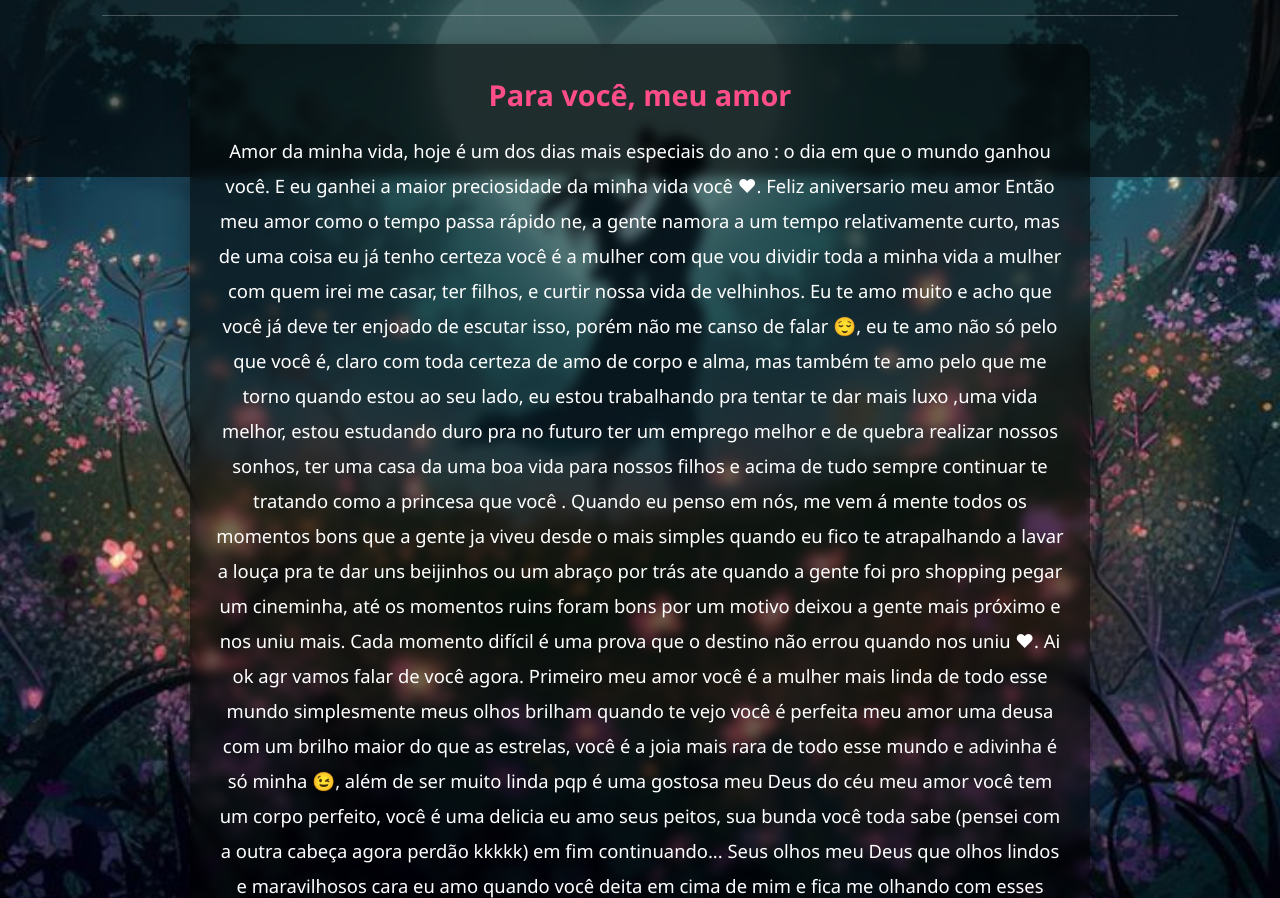
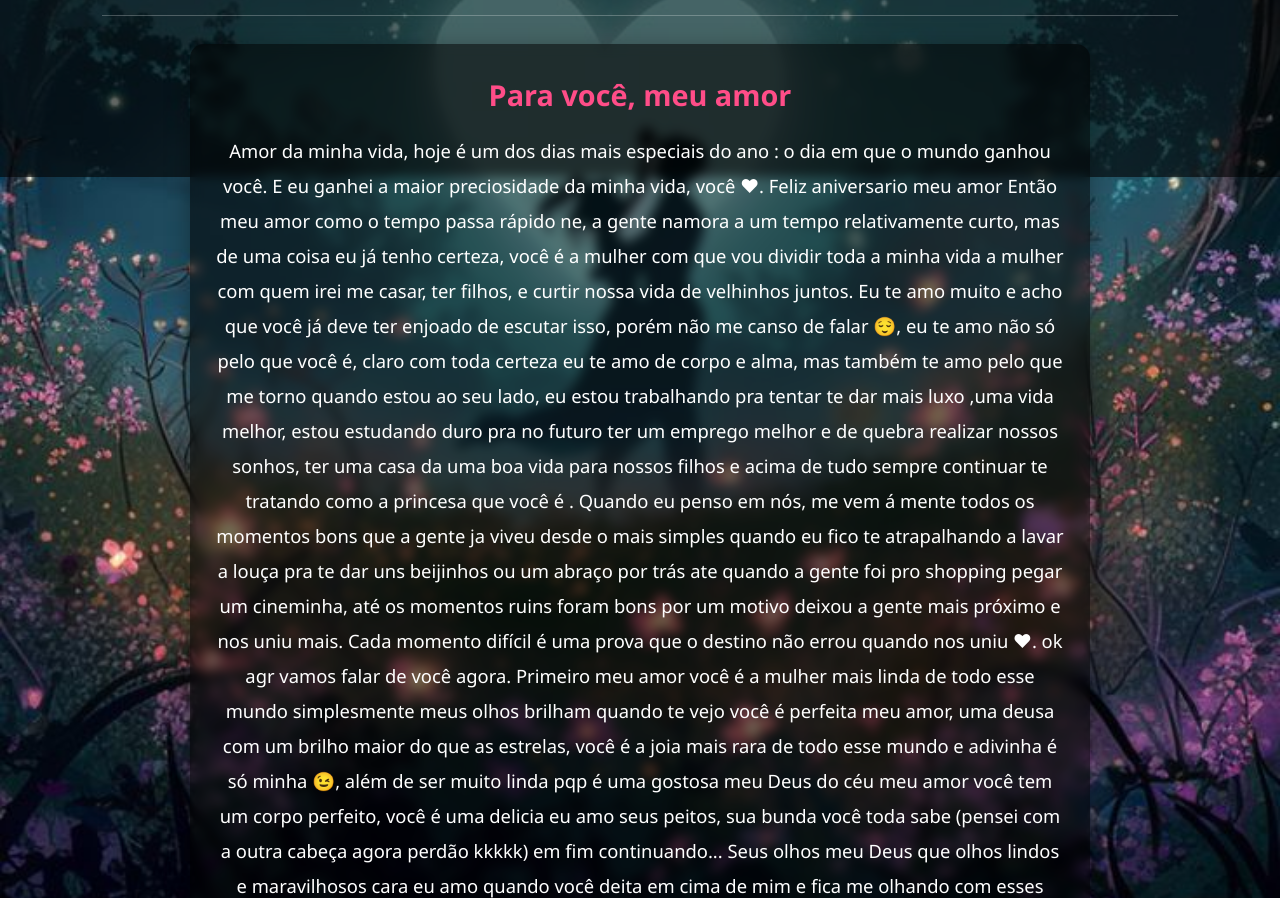
Before and after one commit to gustavo-css/l0v3r2m9, a plain HTML site: page index.html in a window 1280 px wide. Shown: the part 623-1521 px from the top of the page. Drawn offline with Linux system fonts and the light colour scheme.

Commit message:
Add files via upload

```diff
--- a/index.html
+++ b/index.html
@@ -61,12 +61,12 @@
       <h2 class="mensagem__titulo">Para você, meu amor</h2>
       <div class="mensagem__conteudo">
         <p>
-          Amor da minha vida, hoje é um dos dias mais especiais do ano : o dia em que o mundo ganhou você. E eu ganhei a maior preciosidade da minha vida você ❤. Feliz aniversario meu amor
-Então meu amor como o tempo passa rápido ne, a gente namora a um tempo relativamente curto, mas de uma coisa eu já tenho certeza você é a mulher com que vou dividir toda a minha vida a mulher com quem irei me casar, ter filhos, e curtir nossa vida de velhinhos. Eu te amo muito e acho que você já deve ter enjoado de escutar isso, porém não me canso de falar 😌, eu te amo não só pelo que você é, claro com toda certeza de amo de corpo e alma, mas também te amo pelo que me torno quando estou ao seu lado, eu estou trabalhando pra tentar te dar mais luxo ,uma vida melhor, estou estudando duro pra no futuro ter um emprego melhor e de quebra realizar nossos sonhos, ter uma casa da uma boa vida para nossos filhos e acima de tudo sempre continuar te tratando como a princesa que você . Quando eu penso em nós, me vem á mente todos os momentos bons que a gente ja viveu desde o mais simples quando eu fico te atrapalhando a lavar a louça pra te dar uns beijinhos ou um abraço por trás ate quando a gente foi pro shopping pegar um cineminha, até os momentos ruins foram bons por um motivo deixou a gente mais próximo e nos uniu mais. Cada momento difícil é uma prova que o destino não errou quando nos uniu ❤.
-Ai ok agr vamos falar de você agora. Primeiro meu amor você é a mulher mais linda de todo esse mundo simplesmente meus olhos brilham quando te vejo você é perfeita meu amor uma deusa com um brilho maior do que as estrelas, você é a joia mais rara de todo esse mundo e adivinha é só minha 😉, além de ser muito linda pqp é uma gostosa meu Deus do céu meu amor você tem um corpo perfeito, você é uma delicia eu amo seus peitos, sua bunda você toda sabe (pensei com a outra cabeça agora perdão kkkkk) em fim continuando... Seus olhos meu Deus que olhos lindos e maravilhosos cara eu amo quando você deita em cima de mim e fica me olhando com esses olhos lindos que você tem. Seu sorriso amor quando você sorri para mim meu Deus meu coração transborda de alegria seu sorriso é lindo e é o motivo da minha felicidade também. ate zangada é linda 😁❤.
-Muito obrigado por sempre estar aqui comigo meu amor, até nos dias mais difíceis, você é meu porto seguro você me faz bem e eu quero ser sempre o seu também, obrigado por acreditar em mim ate quando eu mesmo duvidei e por me amar do jeito que eu sou. eu eternamente grato por namorar com você e mais na frente por estar casado com você  e mais na frente ainda por envelhecer ao seu lado, vou ter alguém pra me tirar dessa solidão que tinha antes de conhecer que agora não tenho mais pois tenho você(se fosse por mim eu não desgrudava de você, mas a vida vem com uma tal de responsabilidade ne kkkk) muito obrigado por tudo meu amor eu te amo e vou sempre cuidar de você, você será sempre minha princesa, lindona 🙃(to chorando já (to com saudades 😭 ))
+          Amor da minha vida, hoje é um dos dias mais especiais do ano : o dia em que o mundo ganhou você. E eu ganhei a maior preciosidade da minha vida, você ❤. Feliz aniversario meu amor
+Então meu amor como o tempo passa rápido ne, a gente namora a um tempo relativamente curto, mas de uma coisa eu já tenho certeza, você é a mulher com que vou dividir toda a minha vida a mulher com quem irei me casar, ter filhos, e curtir nossa vida de velhinhos juntos. Eu te amo muito e acho que você já deve ter enjoado de escutar isso, porém não me canso de falar 😌, eu te amo não só pelo que você é, claro com toda certeza eu te amo de corpo e alma, mas também te amo pelo que me torno quando estou ao seu lado, eu estou trabalhando pra tentar te dar mais luxo ,uma vida melhor, estou estudando duro pra no futuro ter um emprego melhor e de quebra realizar nossos sonhos, ter uma casa da uma boa vida para nossos filhos e acima de tudo sempre continuar te tratando como a princesa que você é . Quando eu penso em nós, me vem á mente todos os momentos bons que a gente ja viveu desde o mais simples quando eu fico te atrapalhando a lavar a louça pra te dar uns beijinhos ou um abraço por trás ate quando a gente foi pro shopping pegar um cineminha, até os momentos ruins foram bons por um motivo deixou a gente mais próximo e nos uniu mais. Cada momento difícil é uma prova que o destino não errou quando nos uniu ❤.
+ok agr vamos falar de você agora. Primeiro meu amor você é a mulher mais linda de todo esse mundo simplesmente meus olhos brilham quando te vejo você é perfeita meu amor, uma deusa com um brilho maior do que as estrelas, você é a joia mais rara de todo esse mundo e adivinha é só minha 😉, além de ser muito linda pqp é uma gostosa meu Deus do céu meu amor você tem um corpo perfeito, você é uma delicia eu amo seus peitos, sua bunda você toda sabe (pensei com a outra cabeça agora perdão kkkkk) em fim continuando... Seus olhos meu Deus que olhos lindos e maravilhosos cara eu amo quando você deita em cima de mim e fica me olhando com esses olhos lindos que você tem. Seu sorriso amor quando você sorri para mim meu Deus meu coração transborda de alegria seu sorriso é lindo e é o motivo da minha felicidade também. ate zangada, dessurramda com e sem maquiagem  é linda de todo jeito msm 😁❤.
+Muito obrigado por sempre estar aqui comigo meu amor, até nos dias mais difíceis, você é meu porto seguro você me faz bem e eu quero ser sempre o seu também, obrigado por acreditar em mim ate quando eu mesmo duvidei e por me amar do jeito que eu sou. eu sou eternamente grato por namorar com você e mais na frente por estar casado com você  e mais na frente ainda por envelhecer ao seu lado, vou ter alguém pra me tirar dessa solidão que tinha antes de te conhecer ,que agora não tenho mais pois tenho você(se fosse por mim eu não desgrudava de você, mas a vida vem com uma tal de responsabilidade ne kkkk) muito obrigado por tudo meu amor eu te amo e vou sempre cuidar de você, você será sempre minha princesa, lindona 🙃(to chorando já (to com saudades 😭 ))
 Amor hoje é um dia muito especial e eu juro por tudo que é mais sagrado: vou estar ao teu lado em cada dia, em cada batalha, em cada vitória e em cada lágrima. Nunca vou soltar a tua mão, porque você é a minha vida.
-promete pra mim uma coisa, pra nois dois no caso eu ja jurei isso
+promete pra mim uma coisa, pra nois dois no caso, eu ja jurei isso 🙃.
 nunca vamos pensar em termino não viu a gente vai ficar junto pra vida toda eu amo muito você.
 Eu tenho certeza de que a gente vai ficar junto até o último dia das nossas vidas. Vamos realizar nossos sonhos, construir nossa história, e quando a gente olhar pra trás, vai ver que tudo valeu a pena. Porque ao teu lado, cada detalhe é felicidade(vamos pra coreia um dia tá ? ter nossa casa, nossos filhos, vou realizar todos os seus sonhos minha princesa é só esperar).
 em fim meu amor espero que tenho gostado do meu texto eu amo muito você fiz com todo amor e carinho so pra você. feliz aniversario amor da minha vida eu te amo e vamos estar juntos hoje, amanhã e pra sempre a e é claro muitos anos de vida saúde é paz, espero que goste dos meus presentinhos(queria ter feito uma festinha surpresa desculpa 😔)
```
